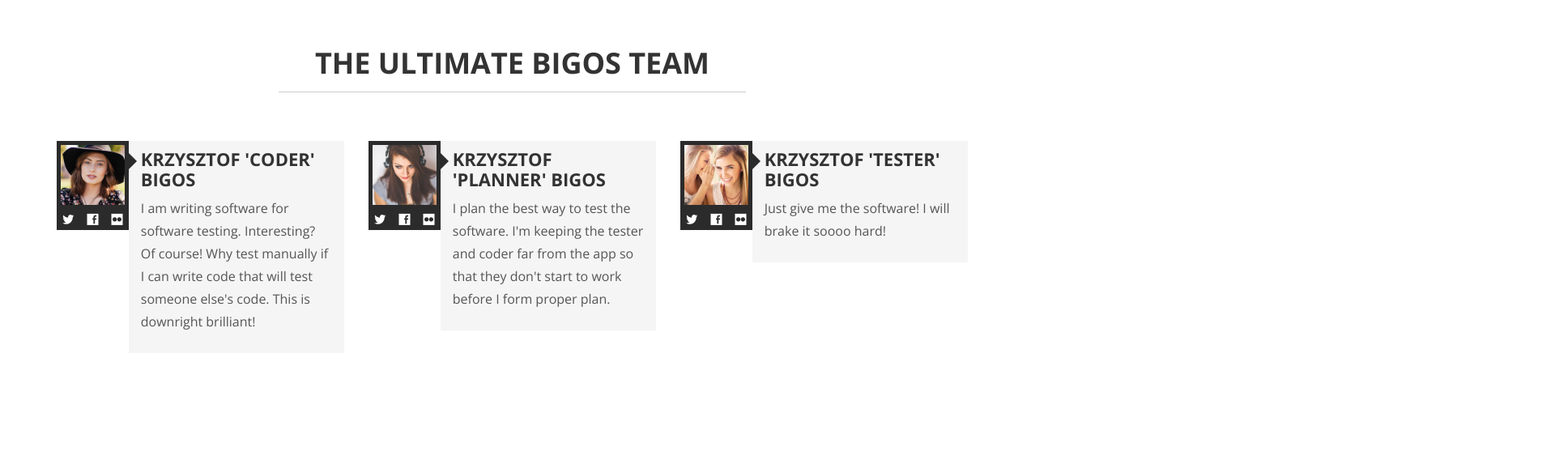
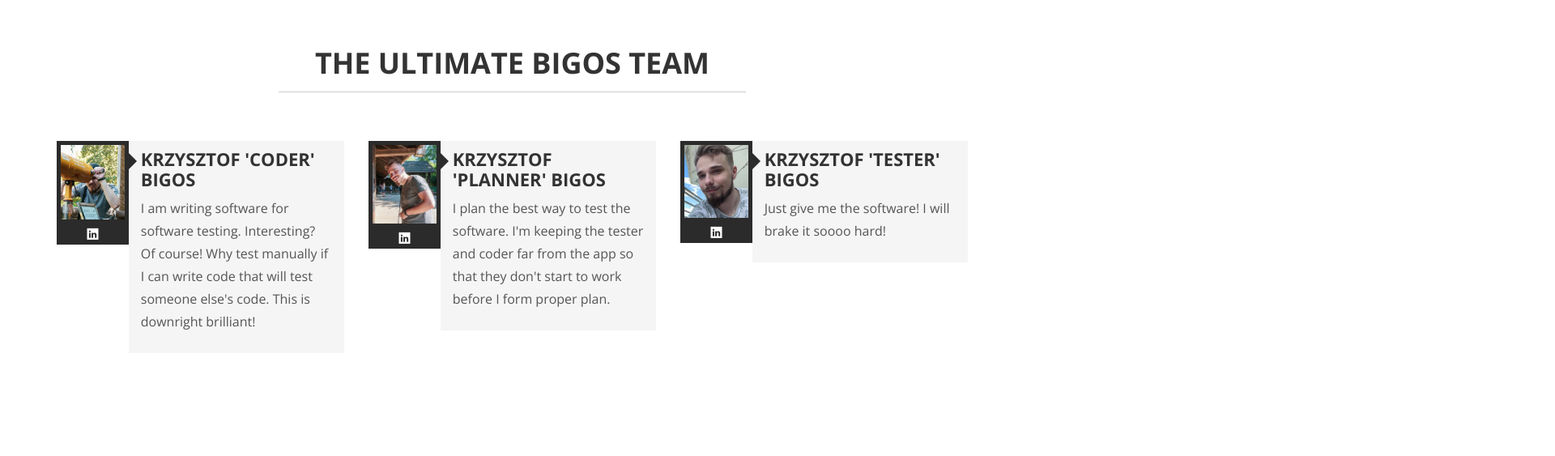
Before and after one commit to TesterOfUntested/OnePage, a plain HTML site: page index.html in a window 1280 px wide. Shown: the part 2047-2610 px from the top of the page at 81% size, 1920 px wide, since content can reach past the window. Drawn offline with nearby package versions, Linux system fonts and the light colour scheme; files whose address does not match are found by name.

Commit message:
Issue #11. Added 3 pictures, with links to linkedin.

```diff
--- a/index.html
+++ b/index.html
@@ -156,10 +156,8 @@ I'm testing manually and writing automatic tests. In some cases it is very good
 				<hr class="fade-down title-mb">
 				<div class="col-md-4 ">
 					<div class="col-md-3 col-sm-3 col-xs-3 fade-down team-image-wrapper">
-						<img class="img team-image" src="images/team01.jpg" alt="">
-						<a href="#" class="team-social twitter"><i class="el-icon-twitter"></i></a>
-						<a href="#" class="team-social facebook"><i class="el-icon-facebook"></i></a>
-						<a href="#" class="team-social flickr"><i class="el-icon-flickr"></i></a>
+						<img class="img team-image" src="images/zdj1.jpg" alt="">
+            <a href="https://www.linkedin.com/in/krzysztof-bigos/" class="team-social linkedin"><i class="el-icon-linkedin"></i></a>
 					</div>
 					<div class="col-md-9 col-sm-9 col-xs-9 fade-up team-info">
 						<h4>Krzysztof 'Coder' Bigos</h4>
@@ -169,10 +167,8 @@ I'm testing manually and writing automatic tests. In some cases it is very good
 
 				<div class="col-md-4">
 					<div class="col-md-3 col-sm-3 col-xs-3 fade-down team-image-wrapper">
-						<img class="img team-image" src="images/team02.jpg" alt="">
-						<a href="#" class="team-social twitter"><i class="el-icon-twitter"></i></a>
-						<a href="#" class="team-social facebook"><i class="el-icon-facebook"></i></a>
-						<a href="#" class="team-social flickr"><i class="el-icon-flickr"></i></a>
+						<img class="img team-image" src="images/zdj2.jpg" alt="">
+            <a href="https://www.linkedin.com/in/krzysztof-bigos/" class="team-social linkedin"><i class="el-icon-linkedin"></i></a>
 					</div>
 					<div class="col-md-9 col-sm-9 col-xs-9 fade-up team-info">
 						<h4>Krzysztof 'Planner' Bigos</h4>
@@ -182,10 +178,8 @@ I'm testing manually and writing automatic tests. In some cases it is very good
 
 				<div class="col-md-4">
 					<div class="col-md-3 col-sm-3 col-xs-3 fade-down team-image-wrapper">
-						<img class="img team-image" src="images/team03.jpg" alt="">
-						<a href="#" class="team-social twitter"><i class="el-icon-twitter"></i></a>
-						<a href="#" class="team-social facebook"><i class="el-icon-facebook"></i></a>
-						<a href="#" class="team-social flickr"><i class="el-icon-flickr"></i></a>
+						<img class="img team-image" src="images/zdj3.jpg" alt="">
+						<a href="https://www.linkedin.com/in/krzysztof-bigos/" class="team-social linkedin"><i class="el-icon-linkedin"></i></a>
 					</div>
 					<div class="col-md-9 col-sm-9 col-xs-9 fade-up team-info">
 						<h4>Krzysztof 'Tester' Bigos</h4>
```
Also changed, not shown: images/team01.jpg (deleted), images/team02.jpg (deleted), images/team03.jpg (deleted), images/zdj1.jpg (added), images/zdj2.jpg (added), images/zdj3.jpg (added).
